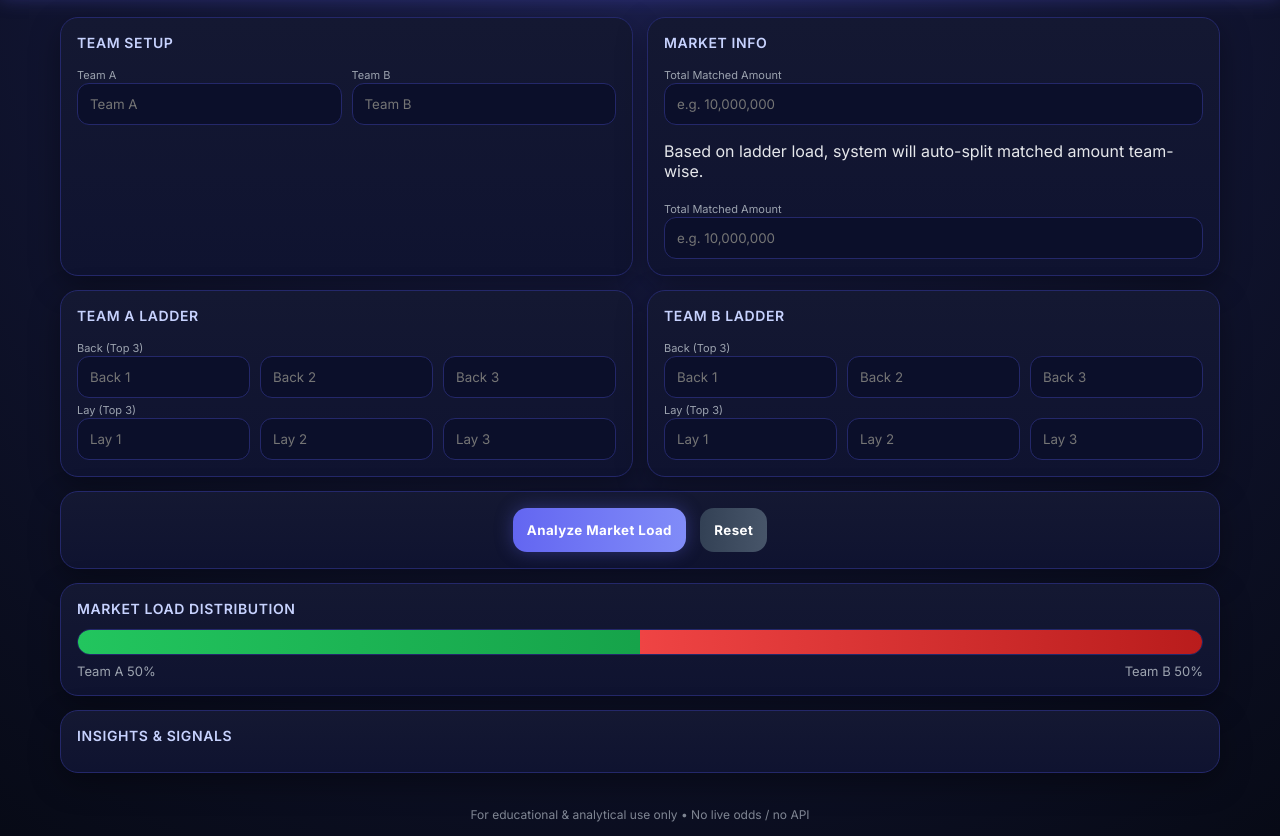
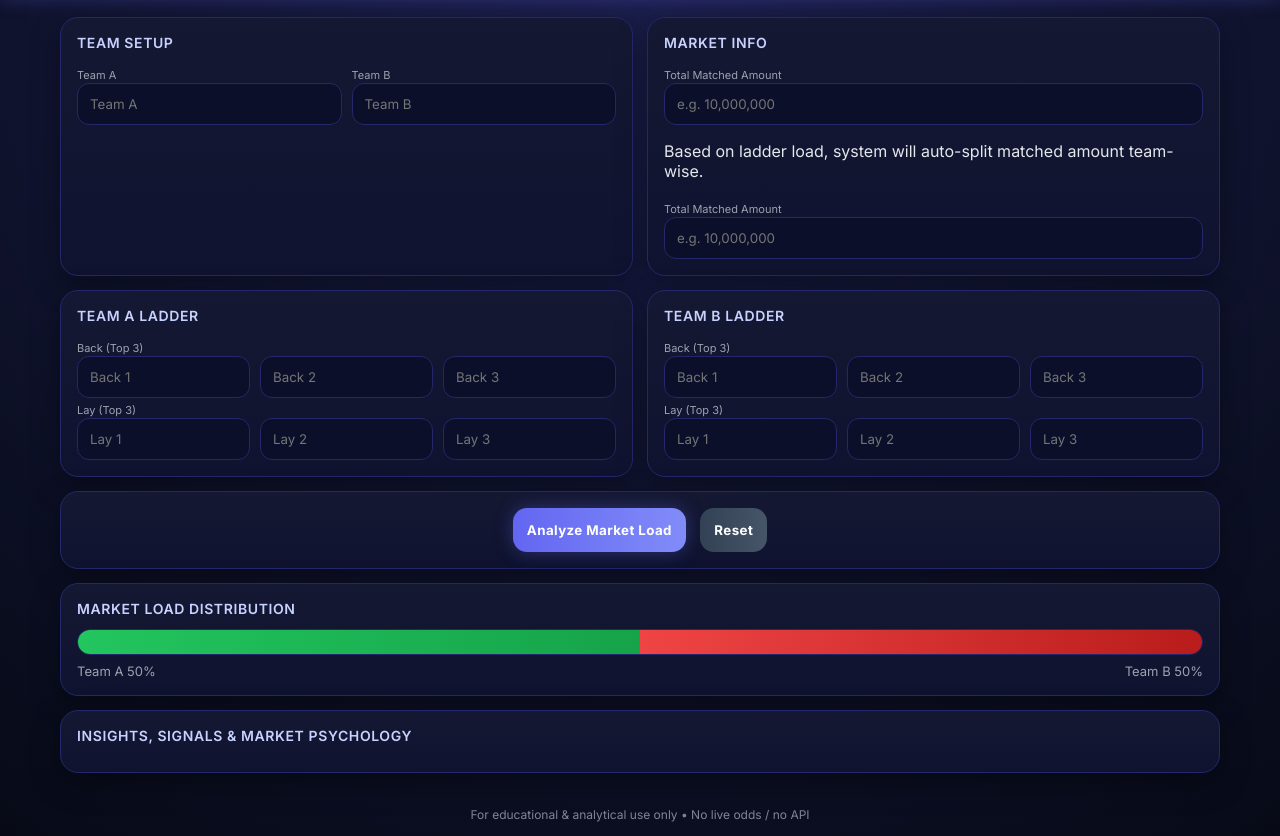
Before and after one commit to aryanpachani1/betfair-panel, a plain HTML site: page index.html in a window 1280 px wide. Shown: the part 64-900 px from the top of the page. Drawn offline with Linux system fonts and the light colour scheme.

Commit message:
Update index.html

```diff
--- a/index.html
+++ b/index.html
@@ -240,7 +240,7 @@
     </div>
 
     <div class="card" style="grid-column:span 12">
-      <h3>Insights & Signals</h3>
+      <h3>Insights, Signals & Market Psychology</h3></h3>
       <div id="insights"></div>
     </div>
 
```
